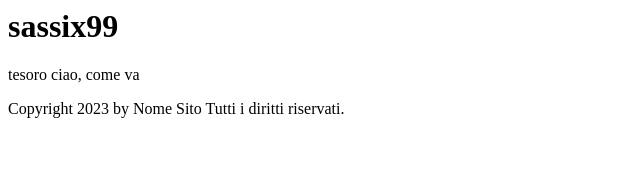
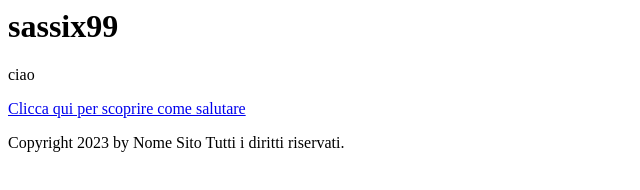
Before and after one commit to sassix99/primosito, a plain HTML site: page index.html in a window 1280 px wide. Shown: the whole page, without its empty margins (0-640 px from the left). Drawn offline with Linux system fonts and the light colour scheme.

Commit message:
Add files via upload

```diff
--- a/index.html
+++ b/index.html
@@ -8,9 +8,15 @@
 
 <body>
 
-<h1> sassix99</h1>
+<h1> sassix99 </h1>
 
-<p> tesoro ciao, come va </p>
+<p> ciao </p>
+
+<p1>
+
+<a href="https://it.wikipedia.org/wiki/Ciao">Clicca qui per scoprire come salutare</a>
+
+</p1>
 
 </body>
 
```
